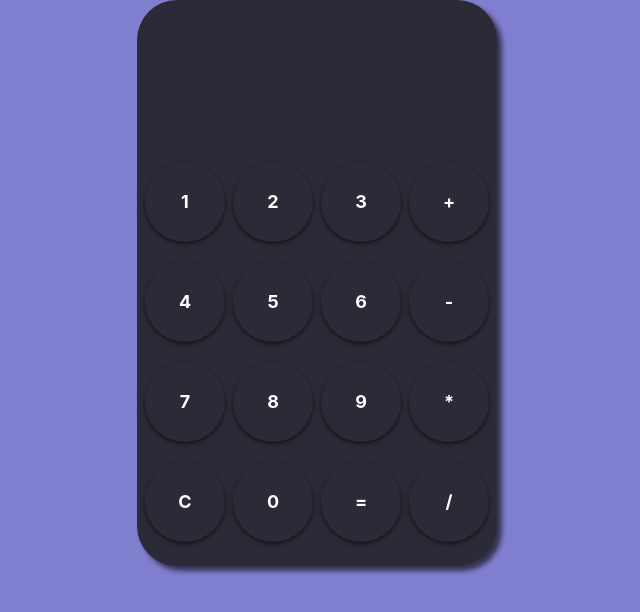
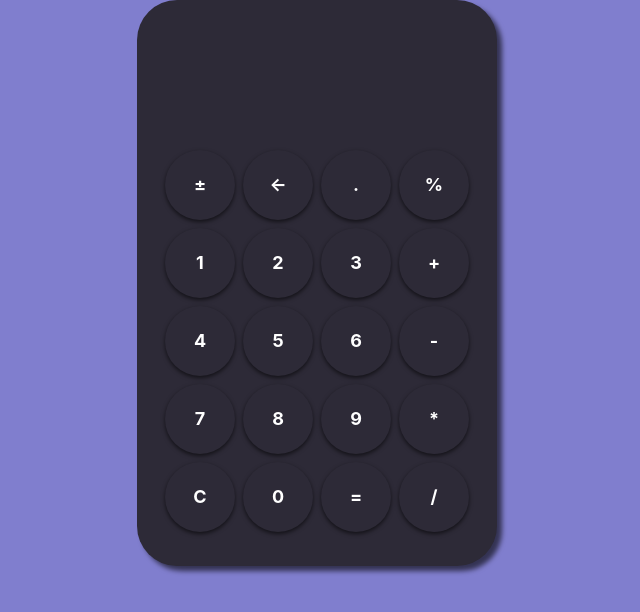
Before and after one commit to MenotiFilho/bora_codar_calc, a React (Vite) app: page / in a window 1280 px wide. Shown: the top 612 px of the page, without its empty margins (323-963 px from the left). Built offline with nearby package versions, Linux system fonts and the light colour scheme; what tailwindcss-neumorphism would draw is missing.

Commit message:
new functions added

```diff
--- a/src/Botao.tsx
+++ b/src/Botao.tsx
@@ -8,8 +8,7 @@ interface Props {
 
 const Botao: React.FC<Props> = ({ value, buttonValue, handleClick }) => {
 	const classButton =
-		"bg-[#2D2A37] shadow-[_0_2px_4px_rgba(0,0,0,0.6)] active:shadow-[inset_0_2px_4px_rgba(0,0,0,0.6)] text-white font-bold w-20 h-20 rounded-full mt-5";
-
+		"bg-[#2D2A37] shadow-[_0_2px_4px_rgba(0,0,0,0.6)] active:shadow-[inset_0_2px_4px_rgba(0,0,0,0.6)] text-white font-bold w-[70px] h-[70px] rounded-full";
 	const classSpan =
 		"select-none flex flex-col justify-center items-center h-full text-white font-bold text-lg";
 
--- a/src/Calculadora.tsx
+++ b/src/Calculadora.tsx
@@ -15,14 +15,30 @@ const Calculadora: React.FC = () => {
 			} catch (error) {
 				setValue("Error");
 			}
+		} else if (buttonValue === "±") {
+			setValue(value.charAt(0) === "-" ? value.substring(1) : "-" + value);
+		} else if (buttonValue === "←") {
+			setValue(value.length > 0 ? value.substring(0, value.length - 1) : "");
+		} else if (buttonValue === ".") {
+			if (!value.includes(".")) {
+				setValue(value + ".");
+			}
+		} else if (buttonValue === "%") {
+			setValue((eval(value) / 100).toString());
 		} else {
 			setValue(value + buttonValue);
 		}
 	};
 
 	return (
-		<div className=" bg-[#2D2A37] w-[360px] h-[566px] rounded-[40px] shadow-[_5px_5px_5px_rgba(0,0,0,0.6)] flex flex-col items-center">
+		<div className=" bg-[#2D2A37] gap-2 w-[360px] h-[566px] rounded-[40px] shadow-[_5px_5px_5px_rgba(0,0,0,0.6)] flex flex-col items-center">
 			<Input displayValue={value} />
+			<div className="flex gap-2">
+				<Botao value={value} buttonValue={"±"} handleClick={handleClick} />
+				<Botao value={value} buttonValue={"←"} handleClick={handleClick} />
+				<Botao value={value} buttonValue={"."} handleClick={handleClick} />
+				<Botao value={value} buttonValue={"%"} handleClick={handleClick} />
+			</div>
 			<div className="flex gap-2">
 				<Botao value={value} buttonValue={"1"} handleClick={handleClick} />
 				<Botao value={value} buttonValue={"2"} handleClick={handleClick} />
@@ -52,21 +68,3 @@ const Calculadora: React.FC = () => {
 };
 
 export default Calculadora;
-
-/*import React from "react";
-function Calculadora() {
-import Botao from "./Botao";
-import Input from "./Input";
-
-	return (
-		<div className="flex justify-center items-center flex-col">
-			<div className=" bg-[#2D2A37] w-[356px] h-[566px] rounded-[40px] shadow-[_5px_5px_5px_rgba(0,0,0,0.6)]">
-				<Input />
-				<Botao></Botao>
-			</div>
-		</div>
-	);
-}
-
-export default Calculadora;
-*/
```
